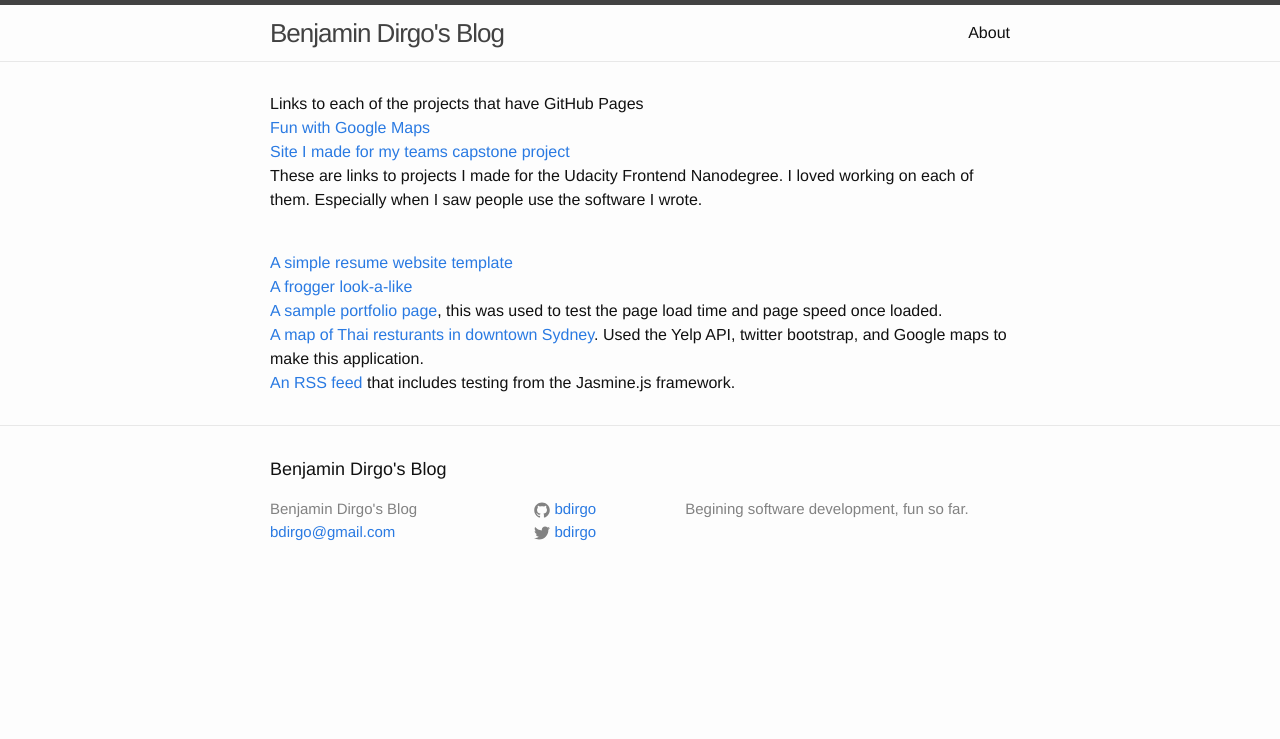
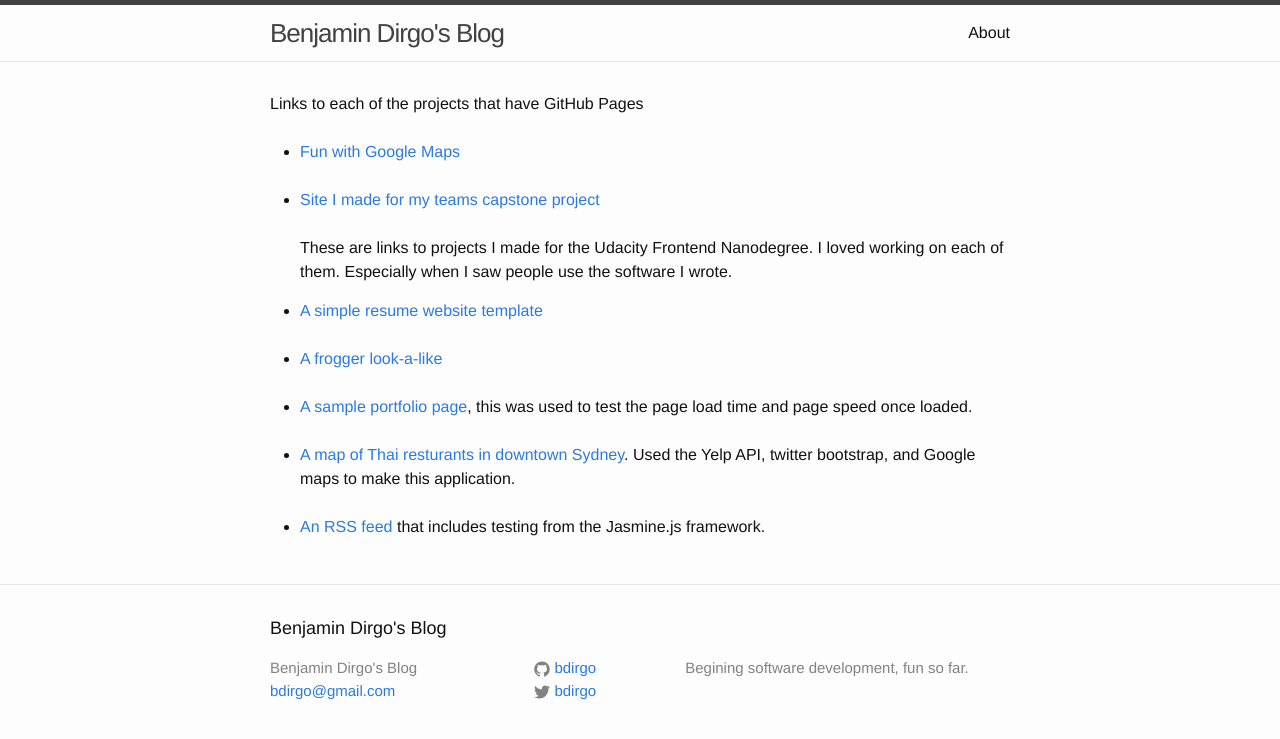
Before and after one commit to bdirgo/bdirgo.github.io, a Jekyll site: the page built from about/index.html, in a window 1280 px wide. Shown: the top 739 px of the page. Built offline with Jekyll 4.4.1, drawn with Linux system fonts in a browser that asks for light colours.

Commit message:
cleaned up the about page

```diff
--- a/about/index.html
+++ b/about/index.html
@@ -2,18 +2,19 @@
 layout: default
 ---
 Links to each of the projects that have GitHub Pages
+<ul><br>
+<li><a href="//bdirgo.github.io/opelJSON">Fun with Google Maps</a></li>
 <br>
-<a href="//bdirgo.github.io/opelJSON">Fun with Google Maps</a>
+<li><a href="//bdirgo.github.io/Capstone">Site I made for my teams capstone project</a></li>
 <br>
-<a href="//bdirgo.github.io/Capstone">Site I made for my teams capstone project</a>
 <p>These are links to projects I made for the Udacity Frontend Nanodegree. I loved working on each of them. Especially when I saw people use the software I wrote. </p>
+<li><a href="//bdirgo.github.io/frontend-nanodegree-resume">A simple resume website template</a>
+</li><br>
+<li><a href="//bdirgo.github.io/frontend-nanodegree-arcade-game">A frogger look-a-like</a>
+</li><br>
+<li><a href="//bdirgo.github.io/frontend-nanodegree-mobile-portfolio">A sample portfolio page</a>, this was used to test the page load time and page speed once loaded.</li>
 <br>
-<a href="//bdirgo.github.io/frontend-nanodegree-resume">A simple resume website template</a>
+<li><a href="//bdirgo.github.io/frontend-nanodegree-neighborhood-map">A map of Thai resturants in downtown Sydney</a>. Used the Yelp API, twitter bootstrap, and Google maps to make this application.</li>
 <br>
-<a href="//bdirgo.github.io/frontend-nanodegree-arcade-game">A frogger look-a-like</a>
-<br>
-<a href="//bdirgo.github.io/frontend-nanodegree-mobile-portfolio">A sample portfolio page</a>, this was used to test the page load time and page speed once loaded.
-<br>
-<a href="//bdirgo.github.io/frontend-nanodegree-neighborhood-map">A map of Thai resturants in downtown Sydney</a>. Used the Yelp API, twitter bootstrap, and Google maps to make this application.
-<br>
-<a href="//bdirgo.github.io/frontend-nanodegree-feedreader">An RSS feed </a>that includes testing from the Jasmine.js framework.
+<li><a href="//bdirgo.github.io/frontend-nanodegree-feedreader">An RSS feed </a>that includes testing from the Jasmine.js framework.</li>
+</ul>
```
